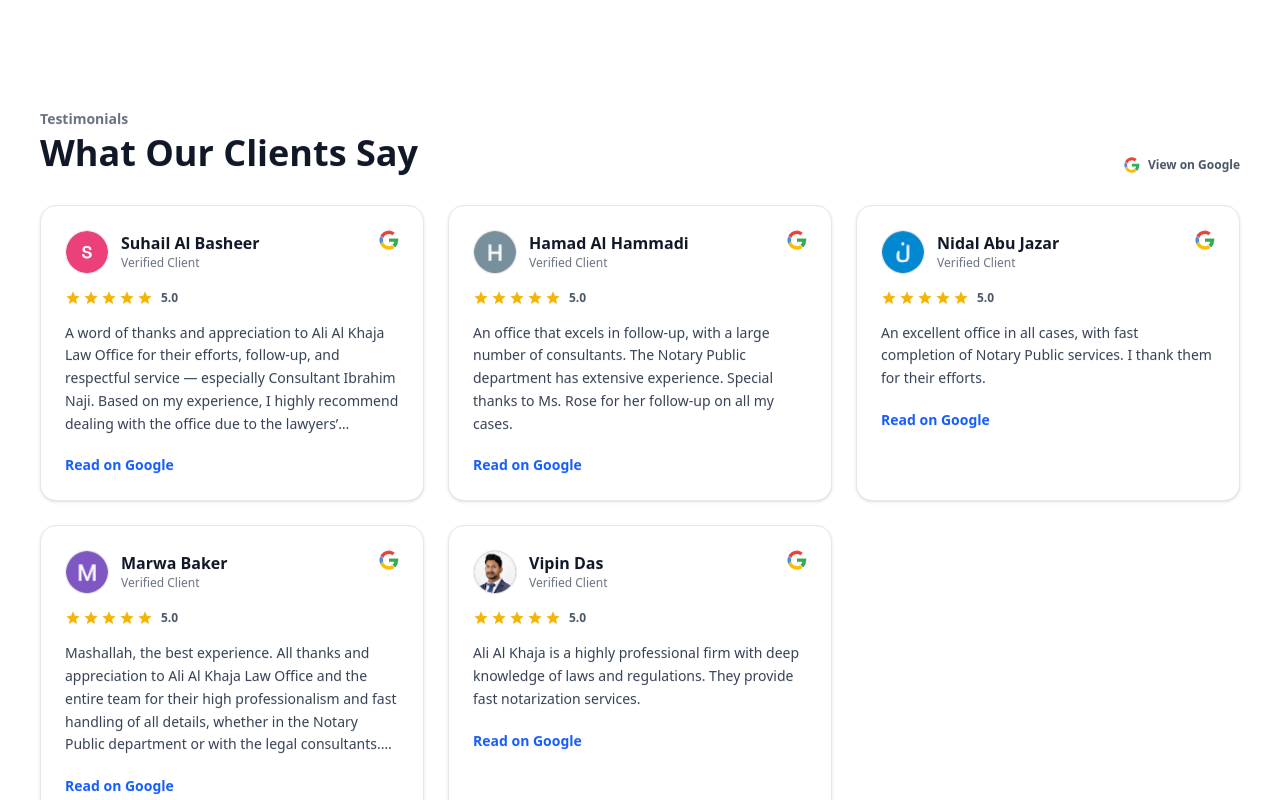
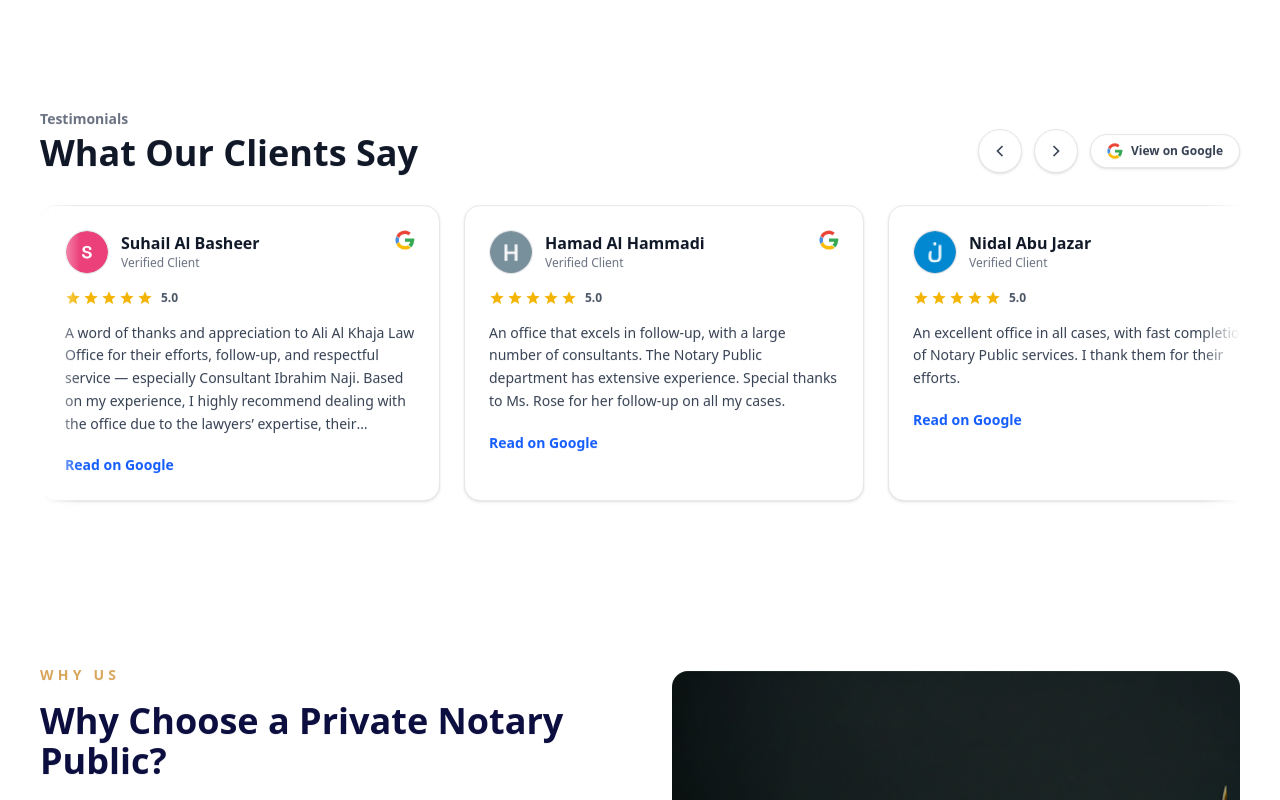
Before and after one commit to HazemAhmed9575/Ali-Al-Khajeh, a Next.js app: page /1 in a window 1280 px wide. Shown: the part 1840-2640 px from the top of the page. Built offline with nearby package versions, Linux system fonts and the light colour scheme.

Commit message:
Refactor Navbar and HeroSection components for improved structure; reorder sections and clean up code

```diff
--- a/src/components/Navbar.jsx
+++ b/src/components/Navbar.jsx
@@ -21,10 +21,10 @@ export default function Navbar({ messages, locale }) {
   const sections = [
     { id: "contact", label: t(messages, "nav.Contact") },
     { id: "why-us", label: t(messages, "nav.why") },
+    { id: "steps", label: t(messages, "nav.steps") },
     { id: "services", label: t(messages, "nav.services") },
-    { id: "steps", label: t(messages, "nav.steps") },
     { id: "faq", label: t(messages, "nav.faq") },
-    { id: "reviews", label: t(messages, "nav.reviews") },
+
   ];
 
 
--- a/src/components/sections/GoogleReviews.jsx
+++ b/src/components/sections/GoogleReviews.jsx
@@ -1,6 +1,6 @@
 "use client";
-
 import { t } from "@/i18n/t";
+import { useRef } from "react";
 
 const REVIEW_LINKS = [
   "https://maps.app.goo.gl/mGPp1bikQQPTMaQE9",
@@ -43,6 +43,27 @@ export default function GoogleReviews({ messages, locale }) {
   // مهم: لازم t() عندك يرجع array لو value array
   const items = t(messages, "Reviews.items") || [];
 
+
+
+  const sliderRef = useRef(null);
+
+  const scrollByCards = (dir = "next") => {
+    const el = sliderRef.current;
+    if (!el) return;
+
+    // ✅ card width + gap
+    const card = el.querySelector("[data-review-card]");
+    const cardWidth = card ? card.offsetWidth : 340;
+    const gap = 24;
+    const step = cardWidth + gap;
+
+    // ✅ RTL direction
+    let amount = dir === "next" ? step : -step;
+    if (isRTL) amount = -amount;
+
+    el.scrollBy({ left: amount, behavior: "smooth" });
+  };
+
   return (
    <section className="bg-white py-14" dir={isRTL ? "rtl" : "ltr"}>
       <div className="max-w-[1280px] mx-auto px-6 lg:px-10">
@@ -59,14 +80,50 @@ export default function GoogleReviews({ messages, locale }) {
             </h2>
           </div>
 
+          {/* Right actions */}
+          <div className="flex items-center gap-3">
+            {/* ✅ arrows */}
+            <button
+              type="button"
+              onClick={() => scrollByCards("prev")}
+              className="h-11 w-11 rounded-full border border-gray-200 bg-white shadow-sm hover:bg-gray-50 transition grid place-items-center"
+              aria-label="Previous"
+            >
+              <svg
+                viewBox="0 0 24 24"
+                className="h-5 w-5 text-gray-700"
+                fill="none"
+                stroke="currentColor"
+                strokeWidth="2"
+              >
+                <path d="M15 18l-6-6 6-6" />
+              </svg>
+            </button>
+
+            <button
+              type="button"
+              onClick={() => scrollByCards("next")}
+              className="h-11 w-11 rounded-full border border-gray-200 bg-white shadow-sm hover:bg-gray-50 transition grid place-items-center"
+              aria-label="Next"
+            >
+              <svg
+                viewBox="0 0 24 24"
+                className="h-5 w-5 text-gray-700"
+                fill="none"
+                stroke="currentColor"
+                strokeWidth="2"
+              >
+                <path d="M9 6l6 6-6 6" />
+              </svg>
+            </button>
+
+            {/* ✅ View On Google */}
             <a
               href={REVIEW_LINKS[0]}
               target="_blank"
               rel="noreferrer"
-            className="inline-flex items-center gap-2"
+              className="inline-flex items-center gap-2 px-4 py-2 rounded-full border border-gray-200 bg-white shadow-sm hover:bg-gray-50 transition"
             >
-          <span className="inline-flex items-center gap-2">
-  {/* ✅ Google "G" svg (مش هيتكسر) */}
               <svg viewBox="0 0 48 48" className="h-4 w-4">
                 <path fill="#EA4335" d="M24 9.5c3.1 0 5.9 1.1 8.1 3.2l5.9-5.9C34.4 3.3 29.6 1 24 1 14.9 1 7.1 6.2 3.3 13.7l6.9 5.4C12 13.3 17.6 9.5 24 9.5z" />
                 <path fill="#34A853" d="M46.5 24.5c0-1.6-.1-2.8-.4-4H24v7.8h12.7c-.5 3-2.2 5.6-4.8 7.3l7.3 5.7c4.2-3.9 6.3-9.7 6.3-14.8z" />
@@ -74,19 +131,35 @@ export default function GoogleReviews({ messages, locale }) {
                 <path fill="#FBBC05" d="M24 47c5.6 0 10.4-1.8 13.9-5l-7.3-5.7c-2 1.4-4.7 2.2-6.6 2.2-6.4 0-12-3.8-13.8-9.6l-6.9 5.4C7.1 41.8 14.9 47 24 47z" />
               </svg>
 
-  <span className="text-xs font-semibold text-gray-600">
+              <span className="text-xs font-semibold text-gray-700">
                 {isRTL ? "عرض على Google" : "View on Google"}
-  </span>
               </span>
             </a>
           </div>
+        </div>
 
-        {/* Grid */}
-        <div className="grid grid-cols-1 md:grid-cols-2 lg:grid-cols-3 gap-6">
+        {/* ✅ Slider */}
+        <div className="relative">
+          <div
+            ref={sliderRef}
+            className="flex gap-6 overflow-x-auto scroll-smooth pb-3"
+            style={{
+              scrollbarWidth: "none", // firefox
+              msOverflowStyle: "none", // IE/Edge
+            }}
+          >
+            {/* hide scrollbar chrome */}
+            <style jsx>{`
+              div::-webkit-scrollbar {
+                display: none;
+              }
+            `}</style>
+
             {items.map((r, idx) => (
               <div
                 key={idx}
-              className="rounded-2xl border border-gray-200 bg-white p-6 shadow-sm hover:shadow-md transition"
+                data-review-card
+                className="min-w-[320px] sm:min-w-[360px] lg:min-w-[400px] rounded-2xl border border-gray-200 bg-white p-6 shadow-sm hover:shadow-md transition"
               >
                 {/* top */}
                 <div className="flex items-start justify-between gap-3">
@@ -115,22 +188,10 @@ export default function GoogleReviews({ messages, locale }) {
 
                   {/* Google icon */}
                   <svg viewBox="0 0 48 48" className="h-5 w-5 shrink-0">
-                  <path
-                    fill="#EA4335"
-                    d="M24 9.5c3.1 0 5.9 1.1 8.1 3.2l5.9-5.9C34.4 3.3 29.6 1 24 1 14.9 1 7.1 6.2 3.3 13.7l6.9 5.4C12 13.3 17.6 9.5 24 9.5z"
-                  />
-                  <path
-                    fill="#34A853"
-                    d="M46.5 24.5c0-1.6-.1-2.8-.4-4H24v7.8h12.7c-.5 3-2.2 5.6-4.8 7.3l7.3 5.7c4.2-3.9 6.3-9.7 6.3-14.8z"
-                  />
-                  <path
-                    fill="#4A90E2"
-                    d="M10.2 28.9c-.5-1.4-.8-2.9-.8-4.4s.3-3 .8-4.4l-6.9-5.4C1.8 17.8 1 20.8 1 24s.8 6.2 2.3 9.3l6.9-5.4z"
-                  />
-                  <path
-                    fill="#FBBC05"
-                    d="M24 47c5.6 0 10.4-1.8 13.9-5l-7.3-5.7c-2 1.4-4.7 2.2-6.6 2.2-6.4 0-12-3.8-13.8-9.6l-6.9 5.4C7.1 41.8 14.9 47 24 47z"
-                  />
+                    <path fill="#EA4335" d="M24 9.5c3.1 0 5.9 1.1 8.1 3.2l5.9-5.9C34.4 3.3 29.6 1 24 1 14.9 1 7.1 6.2 3.3 13.7l6.9 5.4C12 13.3 17.6 9.5 24 9.5z" />
+                    <path fill="#34A853" d="M46.5 24.5c0-1.6-.1-2.8-.4-4H24v7.8h12.7c-.5 3-2.2 5.6-4.8 7.3l7.3 5.7c4.2-3.9 6.3-9.7 6.3-14.8z" />
+                    <path fill="#4A90E2" d="M10.2 28.9c-.5-1.4-.8-2.9-.8-4.4s.3-3 .8-4.4l-6.9-5.4C1.8 17.8 1 20.8 1 24s.8 6.2 2.3 9.3l6.9-5.4z" />
+                    <path fill="#FBBC05" d="M24 47c5.6 0 10.4-1.8 13.9-5l-7.3-5.7c-2 1.4-4.7 2.2-6.6 2.2-6.4 0-12-3.8-13.8-9.6l-6.9 5.4C7.1 41.8 14.9 47 24 47z" />
                   </svg>
                 </div>
 
@@ -157,6 +218,11 @@ export default function GoogleReviews({ messages, locale }) {
               </div>
             ))}
           </div>
+
+          {/* ✅ little fade edges for fancy look */}
+          <div className="pointer-events-none absolute inset-y-0 left-0 w-10 bg-gradient-to-r from-white to-transparent" />
+          <div className="pointer-events-none absolute inset-y-0 right-0 w-10 bg-gradient-to-l from-white to-transparent" />
+        </div>
       </div>
     </section>
   );
--- a/src/components/sections/HeroSection.jsx
+++ b/src/components/sections/HeroSection.jsx
@@ -17,19 +17,10 @@ export default function HeroSection({ messages, locale }) {
     <section
       id="home"
       dir={isRTL ? "rtl" : "ltr"}
-      className="relative overflow-hidden bg-white text-gray-900 h-screen"
-    >
+      className="relative overflow-hidden bg-white text-gray-900 h-screen">
       <div className="max-w-[1280px] h-full mx-auto flex flex-col lg:flex-row items-stretch">
         {/* Left */}
         <div className="flex-1 px-6 lg:px-10 py-16 lg:py-28 z-10 flex flex-col justify-center">
-          {/* Kicker Badge */}
-          <div className="inline-flex w-fit items-center gap-2 px-3 py-1 rounded-full mb-7 bg-amber-50 border border-[#85754E]">
-            <span className="size-2 rounded-full bg-[#85754E]" />
-            <span className="text-[11px] font-extrabold uppercase tracking-[0.25em] text-[#85754E]">
-              {t(messages, "hero.kicker") || "Premier Legal Defense"}
-            </span>
-          </div>
-
           {/* Title */}
           <h1 className="text-4xl lg:text-6xl font-extrabold leading-[1.1] mb-6 tracking-tight text-gray-900">
             {titleLines.map((line, idx) => (
```
Lines whose indentation alone changed are shown as unchanged.
